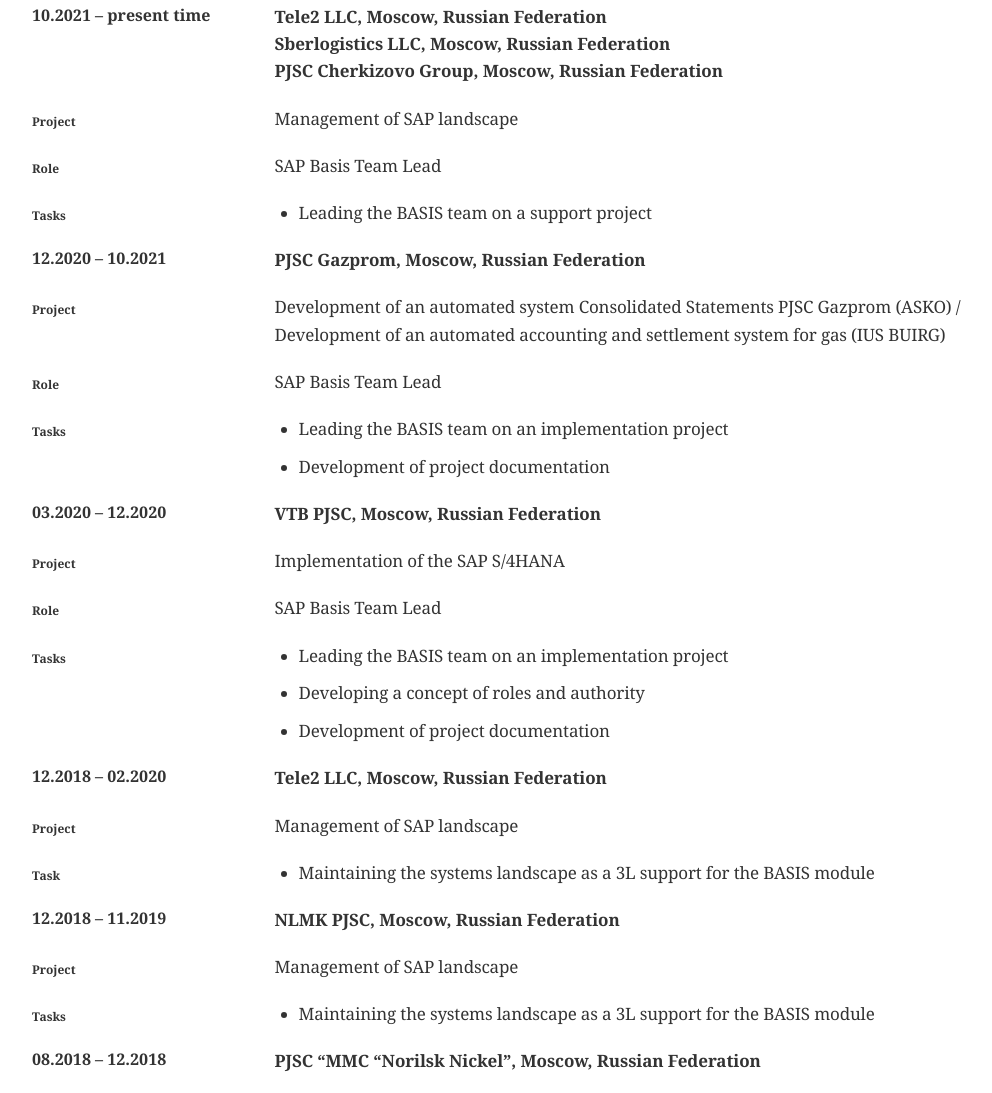
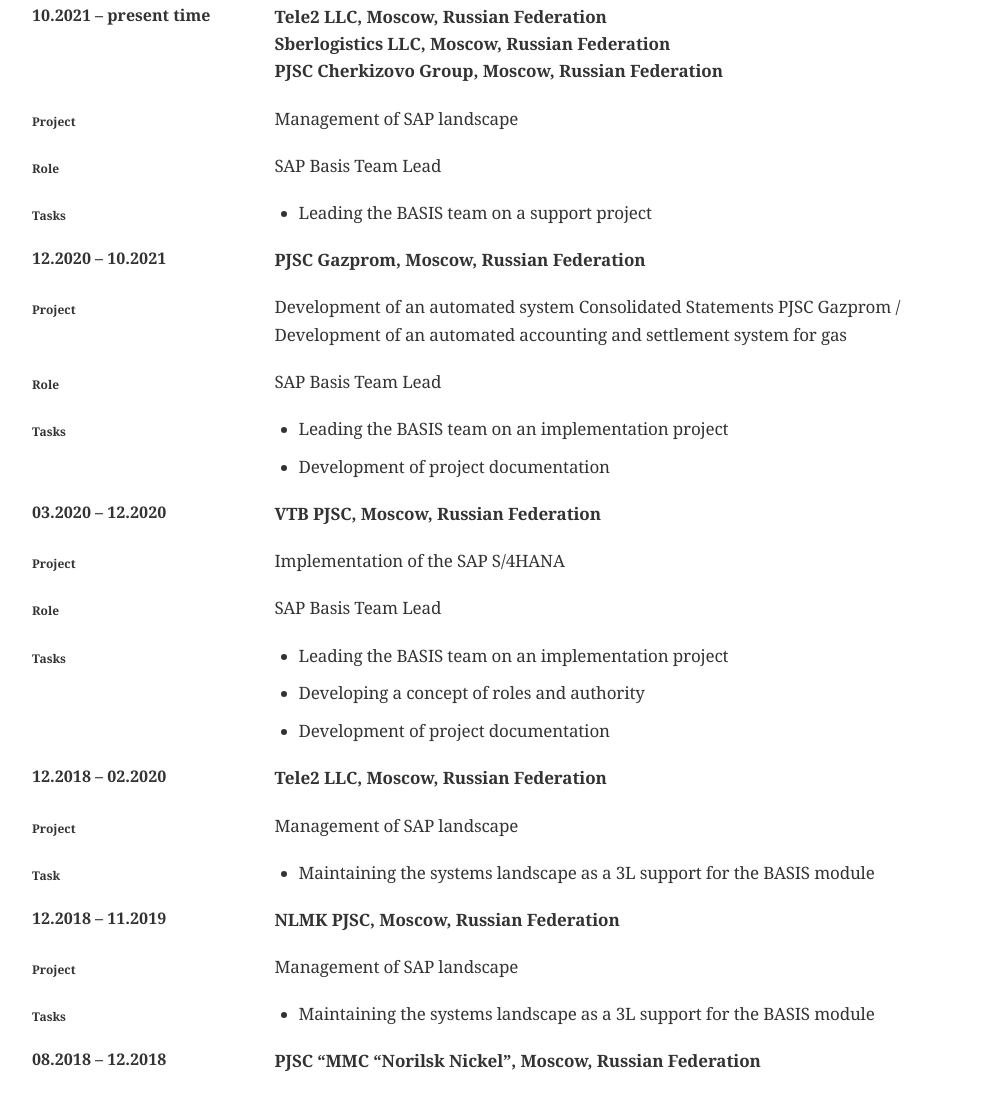
Before and after one commit to I7PAKTuKAHT/i7paktukaht.github.io, a plain HTML site: page index.html in a window 1280 px wide. Shown: the part 4707-5800 px from the top of the page, without its empty margins (133-1125 px from the left). Drawn offline with nearby package versions, Linux system fonts and the light colour scheme; a web font is replaced by a local one.

Commit message:
CV changes

```diff
--- a/index.html
+++ b/index.html
@@ -966,7 +966,7 @@
 <sub>Project</sub>
 </td>
 <td class="hdlist2">
-<p>Development of an automated system Consolidated Statements PJSC Gazprom (ASKO) / Development of an automated accounting and settlement system for gas (IUS BUIRG)</p>
+<p>Development of an automated system Consolidated Statements PJSC Gazprom / Development of an automated accounting and settlement system for gas </p>
 </td>
 </tr>
 <tr>
```
